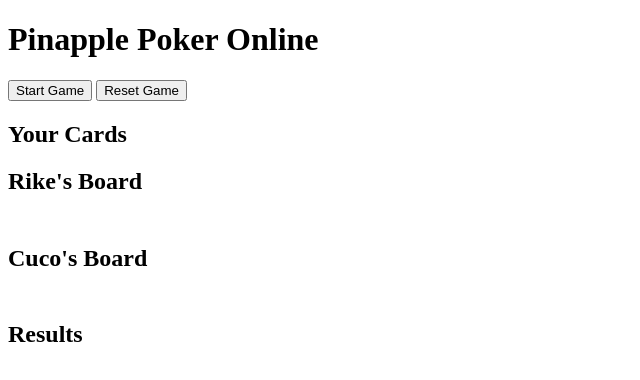
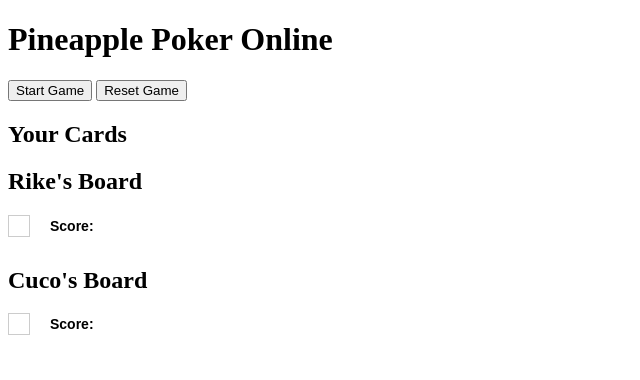
Before and after one commit to willivonh/web_ofp, a website: page public/main.html in a window 1280 px wide. Shown: the whole page, without its empty margins (0-640 px from the left). Drawn offline with Linux system fonts and the light colour scheme.

Commit message:
score gets displayed at the end of the game, beside each players board

```diff
--- a/public/main.html
+++ b/public/main.html
@@ -47,10 +47,7 @@
 
 
                 if (state.gameEnded) {
-                    const outputElement = document.getElementById('output');
-                    outputElement.innerHTML = JSON.stringify(state.user1Board.join(', ')+state.user2Board.join(', '));
-
-
+                    updateScores(state.user1Score,state.user2Score);
                 }
             };
             addTestButton(); // Add the test button when dealing cards
@@ -198,6 +195,11 @@
             }
         }
 
+        function updateScores(user1Score, user2Score) {
+            document.getElementById('user1Score').textContent = user1Score;
+            document.getElementById('user2Score').textContent = user2Score;
+        }
+
         window.onload = function() {
             const urlParams = new URLSearchParams(window.location.search);
             user = urlParams.get('user');
@@ -210,6 +212,9 @@
             display: flex;
             flex-direction: column;
             align-items: center;
+            border: 1px solid #ccc; /* Add a border for visibility */
+            padding: 10px; /* Add padding inside the board */
+            margin-right: 10px; /* Space between board and player info */
         }
 
         .row {
@@ -237,10 +242,20 @@
             display: flex; /* Ensure buttons are next to the name */
             align-items: center;
         }
+
+        .player-info {
+            display: flex; /* Align text vertically */
+            align-items: center; /* Center items vertically */
+            flex-direction: column; /* Stack the name and score */
+            margin-left: 10px; /* Space between the board and player info */
+            vertical-align: top; /* Align with the top of the board */
+            font-family: Arial, sans-serif; /* Font style */
+            font-size: 14px; /* Font size */
+        }
     </style>
 </head>
 <body>
-    <h1>Pinapple Poker Online</h1>
+    <h1>Pineapple Poker Online</h1>
 
     <h2></h2>
     <button id="dealCardsButton" onclick="dealFirst()">Start Game</button>
@@ -250,14 +265,21 @@
     <div id="cardContainer"></div>
 
     <h2>Rike's Board</h2>
-    <div id="user1Board" class="board"></div>
+    <div style="display: flex; align-items: center;">
+        <div id="user1Board" class="board"></div>
+        <div id="user1-info" class="player-info">
+            <strong>Score:</strong> <span id="user1Score"></span>
+        </div>
+    </div>
     <div id="user1-test-button" class="test-button-container"></div>
 
     <h2>Cuco's Board</h2>
-    <div id="user2Board" class="board"></div>
+    <div style="display: flex; align-items: center;">
+        <div id="user2Board" class="board"></div>
+        <div id="user2-info" class="player-info">
+            <strong>Score:</strong> <span id="user2Score"></span>
+        </div>
+    </div>
     <div id="user2-test-button" class="test-button-container"></div>
-
-    <h2>Results</h2>
-    <div id="output"></div>
 </body>
 </html>
--- a/server.js
+++ b/server.js
@@ -19,6 +19,8 @@ let gameState = {
     user1Finished: false,
     user2Finished: false,
     gameStarted: false,
+    user1Score: 0,
+    user2Score: 0,
     gameEnded: false
 };
 
@@ -247,7 +249,9 @@ wss.on('connection', (ws) => {
                 if (gameState.user1Clicked === 2 && gameState.user2Clicked === 2) {
                     if (gameState.user1ClickedTotal === 13 && gameState.user2ClickedTotal === 13) {
                         let points = computePoints(gameState.user1Board, gameState.user2Board);
-                        console.log(points);
+                        const { user1Points, user2Points } = points;
+                        gameState.user1Score = user1Points;
+                        gameState.user2Score = user2Points;
                         gameState.gameEnded = true;
                     }
                     else {
```
